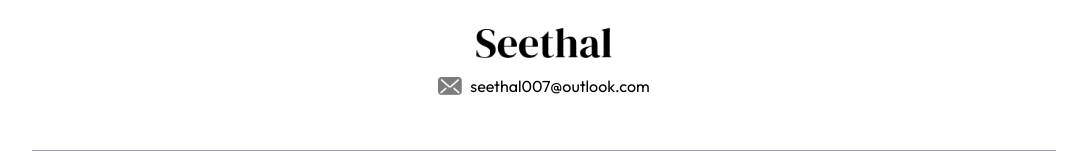
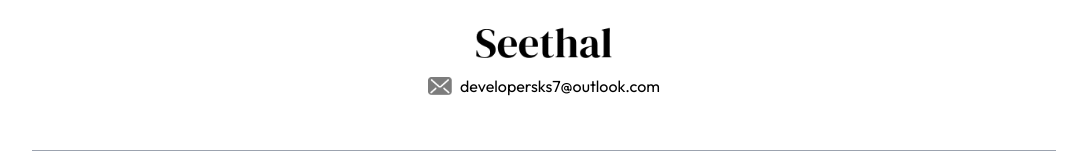
Before and after one commit to SeethalKS/PortfolioWeb, a Next.js app: page / in a window 1280 px wide. Shown: the part 3725-3885 px from the top of the page, without its empty margins (96-1183 px from the left). Built offline with nearby package versions, Linux system fonts and the light colour scheme; a web font is replaced by a local one.

Commit message:
Update Footer.jsx

```diff
--- a/app/components/Footer.jsx
+++ b/app/components/Footer.jsx
@@ -9,7 +9,7 @@ const Footer = ({isDarkMode}) => {
             <Image src={isDarkMode ? assets.s_logo_dark : assets.s_logo} alt='' className='w-36 mx-auto mb-2'/>
             <div className='w-max flex items-center gap-2 mx-auto'>
             <Image src={isDarkMode ? assets.mail_icon_dark: assets.mail_icon} alt='' className='w-6'/>
-            seethal007@outlook.com
+            developersks7@outlook.com
             </div>
             </div>
             <div className='text-center sm:flex items-center justify-between border-t border-gray-400 mx-[10%] mt-12 py-6'>
```
